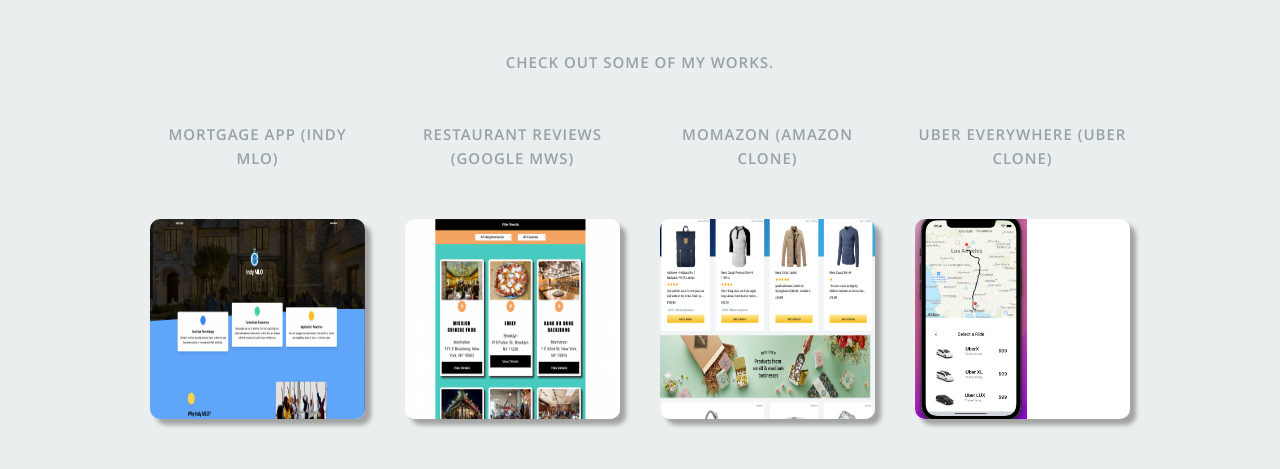
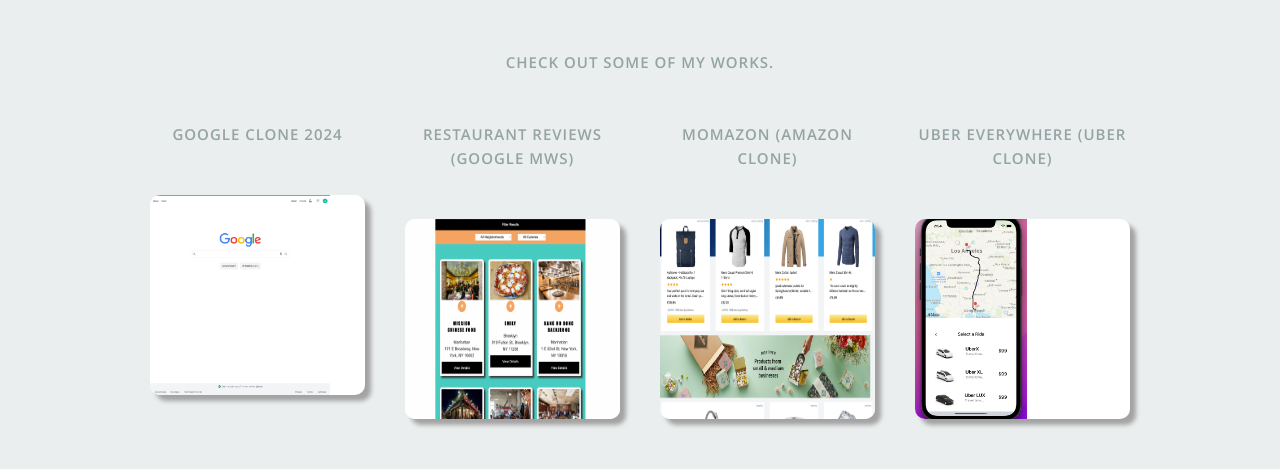
Before and after one commit to molikkidd/portfolio-mo, a React (Create React App) app: page / in a window 1280 px wide. Shown: the part 2400-2869 px from the top of the page. Built offline with nearby package versions, Linux system fonts and the light colour scheme.

Commit message:
update card with g clone

```diff
--- a/public/css/layout.css
+++ b/public/css/layout.css
@@ -772,7 +772,7 @@
     margin: 0 6px;
     display: inline-block;
     zoom: 1;
-    *display: inline;
+    display: inline;
 }
 .flex-control-paging li a {
     width: 12px;
--- a/public/resumeData.json
+++ b/public/resumeData.json
@@ -79,10 +79,10 @@
   "portfolio": {
     "projects": [
       {
-        "title": "Mortgage App (Indy MLO)",
+        "title": "Google Clone 2024",
         "category": "",
-        "image": "indymlo.png",
-        "url": ""
+        "image": "g-clone.png",
+        "url": "https://google-clone-1-0.vercel.app/"
       },
       {
         "title": "Restaurant Reviews (Google MWS)",
```
Also changed, not shown: public/images/portfolio/g-clone.png (added), 1 other file (tests, documents, lock files or other folders).
